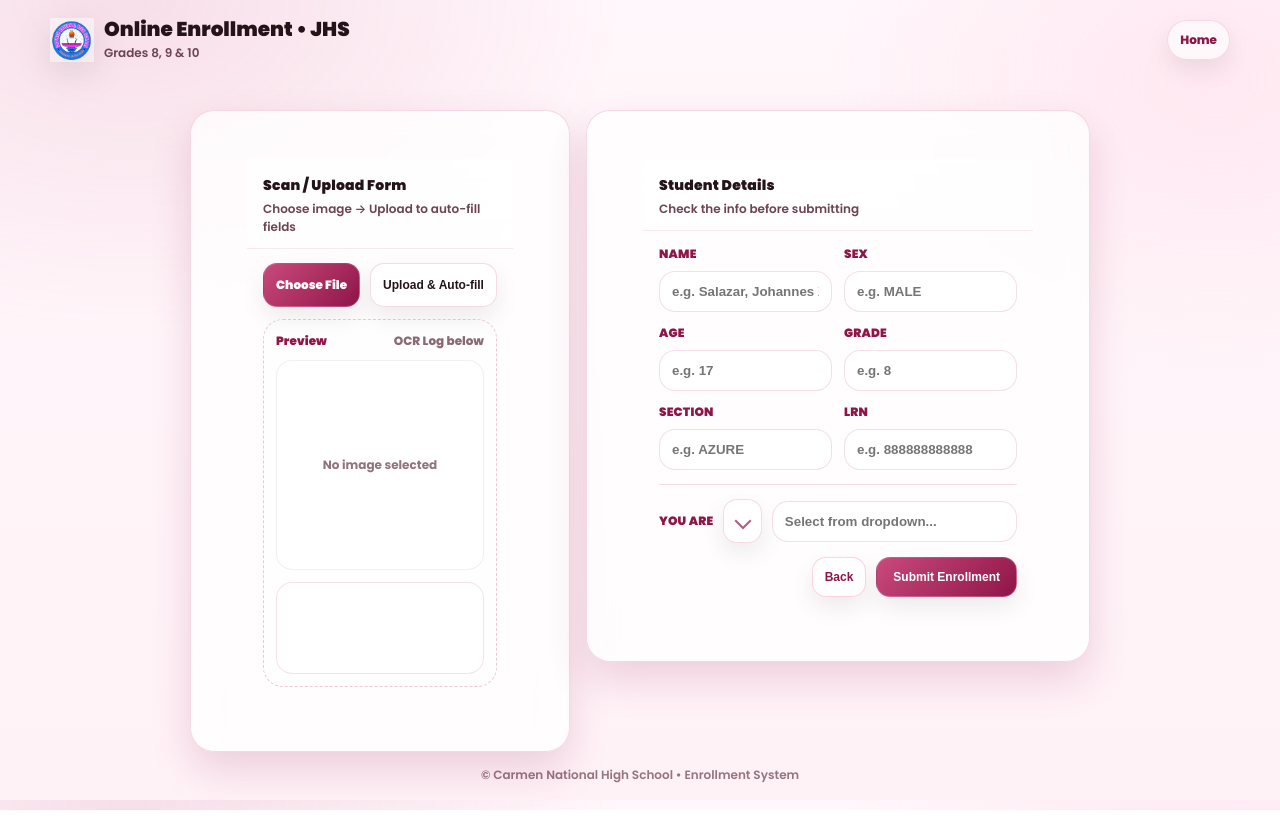
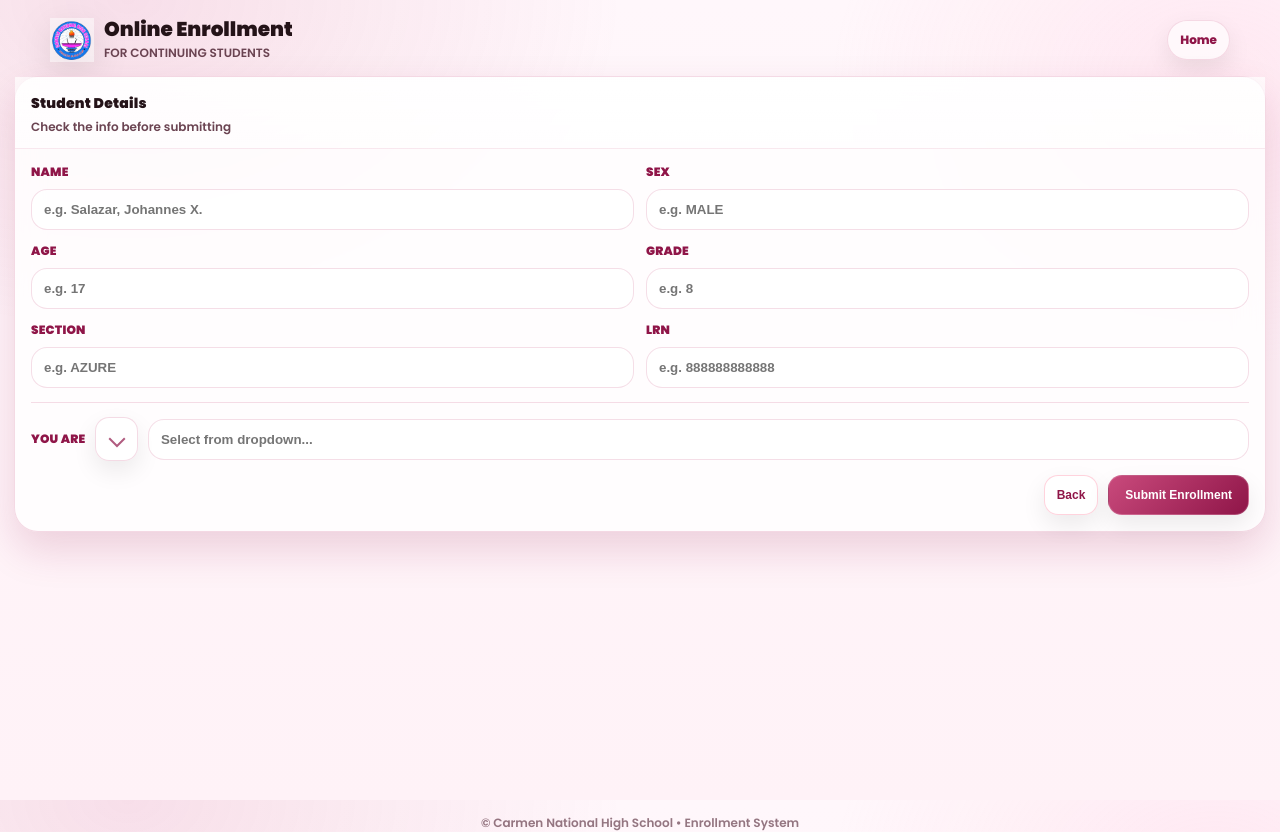
Before and after one commit to JomG016/enrollment-system, a plain HTML site: page g8910.html in a window 1280 px wide. Before the commit the page ends 810 px from the top, so only its background shows below. Drawn offline with Linux system fonts and the light colour scheme; no server answers.

Commit message:
Fixed Enrollment

```diff
--- a/enroll-modern.css
+++ b/enroll-modern.css
@@ -85,12 +85,11 @@ body{
 .pill:hover{ transform: translateY(-1px); }
 
 .grid{
-  max-width: 900px;
-  margin: 48px auto 0 auto;
-  display: flex;
-  justify-content: center;
-  align-items: center;
-  min-height: 80vh;
+  max-width: 1180px;
+  margin: 0 auto;
+  display:grid;
+  gap: 14px;
+  grid-template-columns: 1fr;
 }
 
 @media (min-width: 980px){
@@ -108,9 +107,6 @@ body{
   box-shadow: var(--shadow);
   backdrop-filter: blur(14px);
   overflow: visible;
-  padding: 48px 56px;
-  max-width: 600px;
-  min-width: 380px;
 }
 
 .cardHead{
--- a/g8910.html
+++ b/g8910.html
@@ -18,8 +18,8 @@
       <div class="brand">
         <img src="MINI.png" alt="CNHS Logo">
         <div>
-          <h1>Online Enrollment • JHS</h1>
-          <p>Grades 8, 9 & 10</p>
+          <h1>Online Enrollment</h1>
+          <p> FOR CONTINUING STUDENTS</p>
         </div>
       </div>
 
@@ -27,41 +27,6 @@
         <a class="pill" href="index.html">Home</a>
       </div>
     </div>
-
-    <div class="grid">
-      <div class="card sticky">
-        <div class="cardHead">
-          <div>
-            <p class="title">Scan / Upload Form</p>
-            <p class="hint">Choose image → Upload to auto-fill fields</p>
-          </div>
-        </div>
-
-        <div class="cardBody">
-          <div class="actionRow">
-            <label class="btn primary">
-              Choose File
-              <input id="fileInput" type="file" accept="image/*" hidden />
-            </label>
-
-            <button id="uploadBtn" class="btn" type="button">Upload & Auto-fill</button>
-          </div>
-
-          <div class="preview">
-            <div class="previewTop">
-              <span>Preview</span>
-              <span style="color:rgba(107,68,82,.8); font-weight:800; font-size:12px;">OCR Log below</span>
-            </div>
-
-            <div class="previewBox">
-              <img id="previewImg" alt="Preview" />
-              <div id="previewPlaceholder" class="placeholder">No image selected</div>
-            </div>
-
-            <div class="log" id="logBox" aria-live="polite"></div>
-          </div>
-        </div>
-      </div>
 
       <div class="card">
         <div class="cardHead">
```
